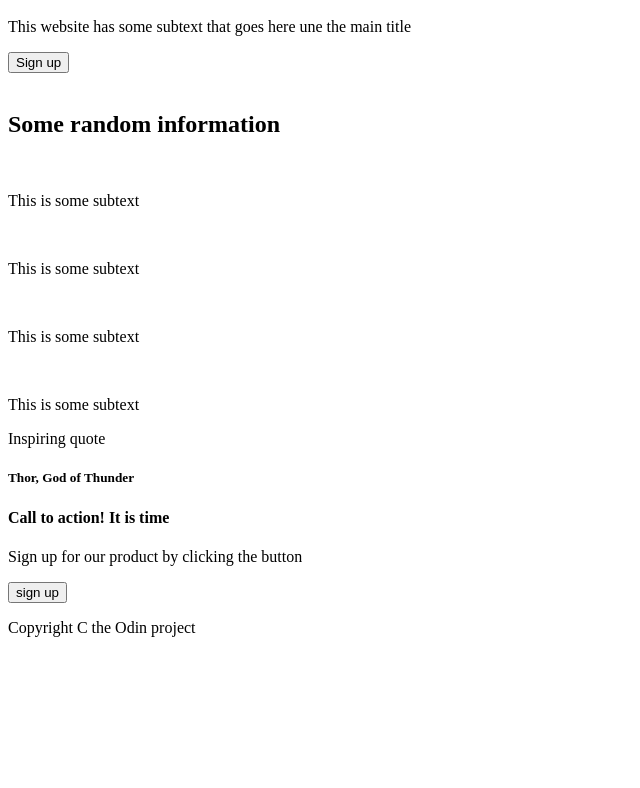
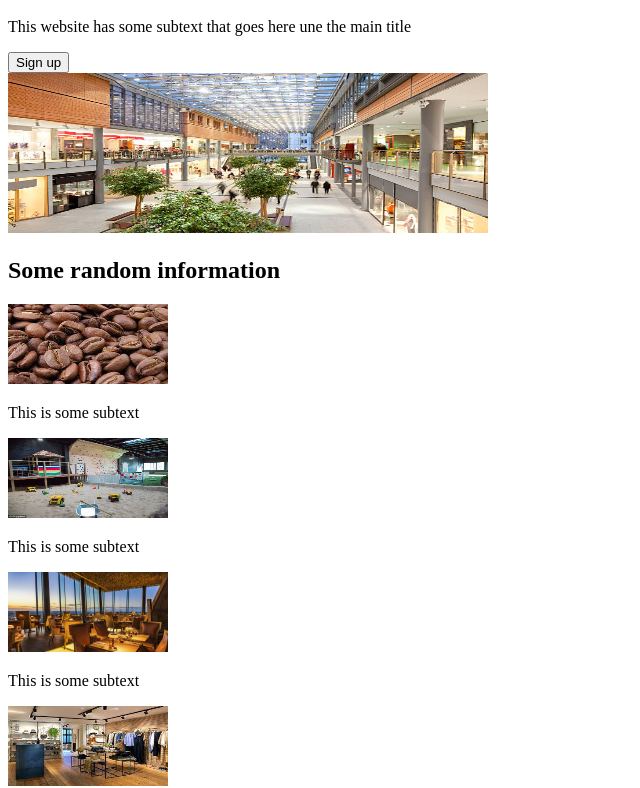
Before and after one commit to Gee2563/landingpage, a plain HTML site: page index.html in a window 1280 px wide. Shown: the part 176-964 px from the top of the page, without its empty margins (0-640 px from the left). Before the commit the page ends 829 px from the top, so only its background shows below. Drawn offline with Linux system fonts and the light colour scheme.

Commit message:
Added image folder added links to index.html for images

```diff
--- a/index.html
+++ b/index.html
@@ -21,26 +21,26 @@
             <button> Sign up </button>
         </div>
         <div class="container-right">
-            <img src=" " width="" height="">
+            <img src="./images/shoppingmall.jpg" width="480" height="160">
         </div>
     </div>
     <div class="A-mid-container">
         <h2 id="title2">Some random information</h2>
             <div class="container-for-the boxes">
                 <div class=" image + text">
-                    <img src="" width="" height="">
+                    <img src="./images/coffee.jpeg" width="160" height="80">
                     <p>This is some subtext </p>
                 </div>
                 <div class=" image + text">
-                    <img src="" width="" height="">
+                    <img src="./images/creche.jpeg" width="160" height="80">
                     <p>This is some subtext </p>
                 </div>
                 <div class=" image + text">
-                    <img src="" width="" height="">
+                    <img src="./images/restaurant.jpg" width="160" height="80">
                     <p>This is some subtext </p>
                 </div>
                 <div class=" image + text">
-                    <img src="" width="" height="">
+                    <img src="./images/shop.jpeg" width="160" height="80">
                     <p>This is some subtext </p>
                 </div>
             </div>
```
Also changed, not shown: images/coffee.jpeg (added), images/creche.jpeg (added), images/restaurant.jpg (added), images/shop.jpeg (added), images/shoppingmall.jpg (added).
